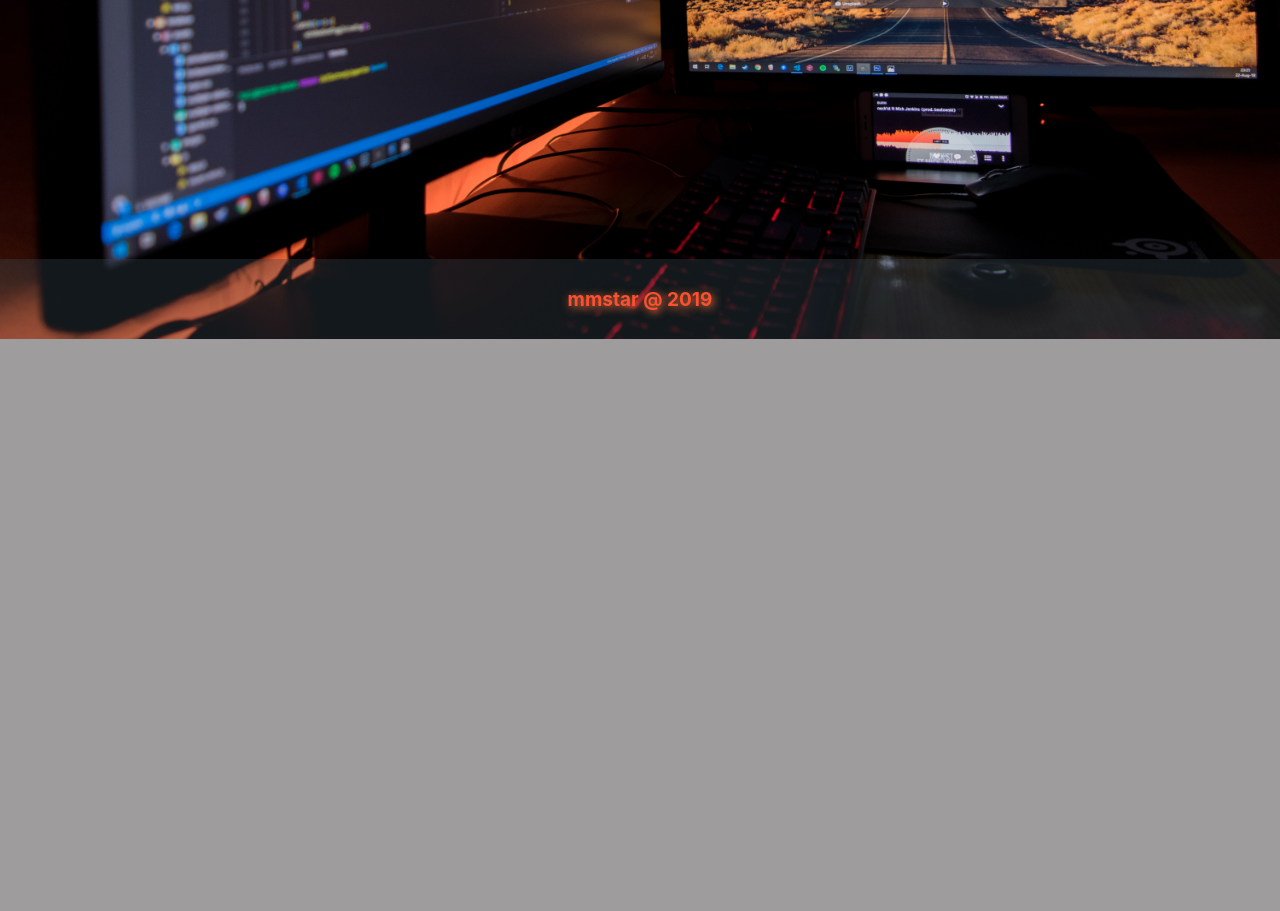
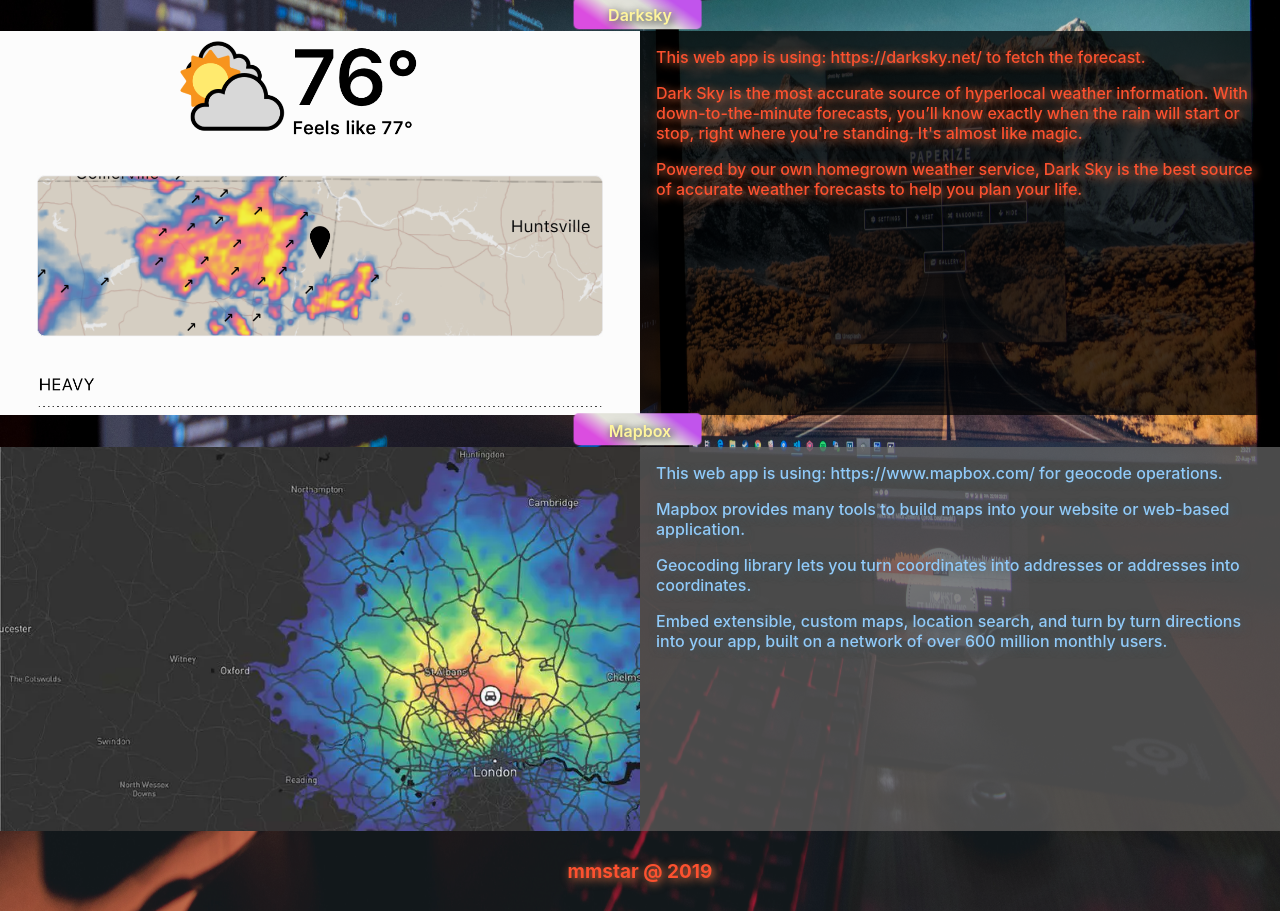
Before and after one commit to mmstarz/nodejs-vanilla-ssh, a Node server app: page /about in a window 1280 px wide. Shown: the part 461-1372 px from the top of the page. Before the commit the page ends 800 px from the top, so only its background shows below. Run offline with Node 20, Linux system fonts and the light colour scheme; some libraries are stand-ins or nearby versions.

Commit message:
updated info at about page and search results at home page

```diff
--- a/public/css/styles.css
+++ b/public/css/styles.css
@@ -22,6 +22,62 @@
     -webkit-font-smoothing: antialiased;
     -moz-osx-font-smoothing: grayscale;
 }
+
+
+/* headlines */
+
+h1, h4 {
+    margin: 0;
+    text-align: center;
+    color: #fc512f;
+    text-shadow: 2px 2px 10px #fe7747;
+}
+
+h1 {
+    font-size: calc(7px + 100vh / 50);
+}
+
+h4 {
+    font-size: calc(3px + 100vh / 50);
+}
+
+.extr-title {
+    position: relative;
+    display: flex;
+    flex-direction: column;
+    align-items: center;
+    justify-content: center;
+    color: #FFF59D;
+    text-align: center;
+    text-shadow: 2px 2px 10px black;
+    z-index: 2;
+    height: 2em;
+    font-weight: 600;
+}
+
+.extr-title::after {
+    z-index: -2;
+    content: "";
+    position: absolute;
+    width: 6em;
+    padding: 1em;
+    border: 0;
+    border-radius: 5px;
+    background: #FFEB3B;
+    animation: popup 1s linear infinite;
+}
+
+@keyframes popup {
+    from {
+        background: linear-gradient(135deg, #3c81af 20%, #dde0e6 40%, #d4e0de 60%, #4aa7ad 90%);
+        transform: rotate(0deg) translateX(3px) rotate(0deg);
+    }
+    to {
+        background: linear-gradient(35deg, #db4de0 20%, #e4e4db 40%, #dfe0d8 60%, #c154ec 80%);
+        transform: rotate(360deg) translateX(3px) rotate(-360deg);
+    }
+}
+
 
 /* input */
 
@@ -160,50 +216,6 @@
 }
 
 
-/* headlines */
-
-h1, h4 {
-    margin: 0;
-    text-align: center;
-    color: #fc512f;
-    text-shadow: 2px 2px 10px #fe7747;
-}
-
-h1 {
-    font-size: calc(7px + 100vh / 50);
-}
-
-h4 {
-    font-size: calc(3px + 100vh / 50);
-}
-
-
-/* info card */
-
-.card {
-    display: flex;
-    flex-wrap: wrap;
-    align-items: center;
-    justify-content: center;
-}
-
-.photo, .details {
-    width: 50%;
-    height: 15em;
-}
-
-.details {
-    background: #0000007a;
-}
-
-p {
-    color: #fc512f;
-    text-shadow: 2px 2px 10px #fe7747;
-    margin: 1em;
-    font-weight: 500;
-}
-
-
 /*
 =====================================
             SEARCH SECTION
@@ -281,25 +293,26 @@
     transition: opacity .5s ease-out;
 }
 
-.location, .long, .short, .timezone {
+.location, .long, .short, .timezone, .tempL, .tempH {
+    font-weight: 600;
     color: #364146;
     text-shadow: 2px 2px 10px #09efd9;
 }
 
-.timezone, .short {
+.timezone, .short, .tempL {
     transform: translateX(-100%);
 }
 
-.location, .long {
+.location, .long, .tempH {
     transform: translateX(200%);
 }
 
-.timezone.appear, .short.appear {
+.timezone.appear, .short.appear, .tempH.appear {
     transform: translateX(0%);
     transition: transform .5s ease-in;
 }
 
-.location.appear, .long.appear {
+.location.appear, .long.appear, .tempL.appear {
     transform: translateX(0%);
     transition: transform .5s ease-in;
 }
@@ -338,6 +351,7 @@
     transform: rotate(-45deg) scale(.8);
     transition: transform .5s ease-out;
 }
+
 
 /*
 =====================================
@@ -440,6 +454,7 @@
     }
 }
 
+
 /* animations */
 
 @keyframes btn-press {
@@ -470,10 +485,58 @@
 }
 
 
+/*
+======================================
+            ABOUT PAGE
+======================================
+*/
+
+
+/* info card */
+
+.card {
+    display: flex;
+    flex-wrap: wrap;
+    align-items: center;
+    justify-content: center;
+}
+
+.photo, .details {
+    width: 50%;
+    height: 15em;
+}
+
+.photo-utils, .details-utils-mb, .details-utils-ds {
+    width: 50%;
+    height: 24em;
+}
+
+.details, .details-utils-mb {
+    background: #636363bf;
+}
+
+.details-utils-ds {
+    background: #000000bf
+}
+
+.details p, .details-utils-mb p {
+    margin: 1em;
+    font-weight: 500;
+    color: #90CAF9;
+    text-shadow: 2px 2px 10px #455A64;
+}
+
+.details-utils-ds p {
+    margin: 1em;
+    font-weight: 500;
+    color: #fc512f;
+    text-shadow: 2px 2px 10px #fe7747;
+}
+
 /* media */
 
 @media (max-width: 414px) {
-    .photo, .details {
+    .photo, .details, .photo-utils, .details-utils-mb, .details-utils-ds {
         width: 100%;
     }
 }
--- a/src/utils/forecast.js
+++ b/src/utils/forecast.js
@@ -22,10 +22,14 @@
         daily: { data }
       } = body;
 
+      // console.log(data);
+
       const result = {
         long: `It is: ${temperature} degrees out. And there is a ${precipProbability}% chance of rain.`,
         short: `${data[0].summary}.`,
-        timezone
+        timezone: `Timezone: ${timezone}`,
+        tempH: `Temperature high today is: ${data[0].temperatureHigh} celsius deg.`,
+        tempL: `And low is: ${data[0].temperatureLow} celsius deg.`
       };
 
       return cb(undefined, result);
--- a/src/utils/weatherEngine.js
+++ b/src/utils/weatherEngine.js
@@ -15,14 +15,14 @@
       forecast(
         lat,
         long,
-        (err, { short = null, long = null, timezone = null }) => {
+        (err, { short = null, long = null, timezone = null, tempH = null, tempL = null }) => {
           if (err) reject({ errorMessage: err });
 
           // console.log(timezone + " timezone.");
           // console.log(long);
           // console.log(short);
 
-          resolve({ timezone, short, long, loc });
+          resolve({ timezone, short, long, loc, tempH, tempL });
         }
       );
     });
--- a/templates/views/about.hbs
+++ b/templates/views/about.hbs
@@ -3,6 +3,8 @@
 <body>
     {{>header}}
     <div class="main">
+
+        <div class="extr-title">Author</div>
         <div class="card">
             <div class="photo" style="background: url({{image}}) 50% 10% / cover no-repeat !important"></div>
             <div class="details">
@@ -14,6 +16,43 @@
                 <p>Database: {{skills.database}}</p>
             </div>
         </div>
+
+        <div class="extr-title">Darksky</div>
+        <div class="card">
+            <div class="photo-utils"
+                style="background: url(../images/darksky.png) 50% 20% / cover no-repeat !important"></div>
+            <div class="details-utils-ds">
+                <p>This web app is using: https://darksky.net/ to fetch the forecast.
+                </p>
+                <p>Dark Sky is the most accurate source of hyperlocal weather information. With down-to-the-minute
+                    forecasts, you’ll know exactly when the rain will start or stop, right where you're standing. It's
+                    almost like magic.
+                </p>
+                <p>
+                    Powered by our own homegrown weather service, Dark Sky is the best source of accurate weather
+                    forecasts to help you plan your life.
+                </p>
+            </div>
+        </div>
+
+        <div class="extr-title">Mapbox</div>
+        <div class="card">
+            <div class="photo-utils"
+                style="background: url(../images/mapbox.webp) 50% 10% / cover no-repeat !important"></div>
+            <div class="details-utils-mb">
+                <p>This web app is using: https://www.mapbox.com/ for geocode operations.</p>
+                <p>
+                    Mapbox provides many tools to build maps into your website or web-based application.
+                </p>
+                <p>
+                    Geocoding library lets you turn coordinates into addresses or addresses into coordinates.
+                </p>
+                <p>
+                    Embed extensible, custom maps, location search, and turn by turn directions into your app, built on
+                    a network of over 600 million monthly users.
+                </p>
+            </div>
+        </div>
     </div>
     {{>footer}}
 </body>
--- a/templates/views/help.hbs
+++ b/templates/views/help.hbs
@@ -4,7 +4,7 @@
     {{>header}}
     <div class="main">
 
-        <p>{{message}}</p>
+        <h3>{{message}}</h3>
 
     </div>
     {{>footer}}
--- a/templates/views/index.hbs
+++ b/templates/views/index.hbs
@@ -19,6 +19,8 @@
                 <p class="location"></p>
                 <p class="long"></p>
                 <p class="short"></p>
+                <p class="tempH"></p>
+                <p class="tempL"></p>
             </div>
         </div>
     </div>
```
Also changed, not shown: public/images/darksky.png (added), public/images/mapbox.webp (added), public/js/app.js.
